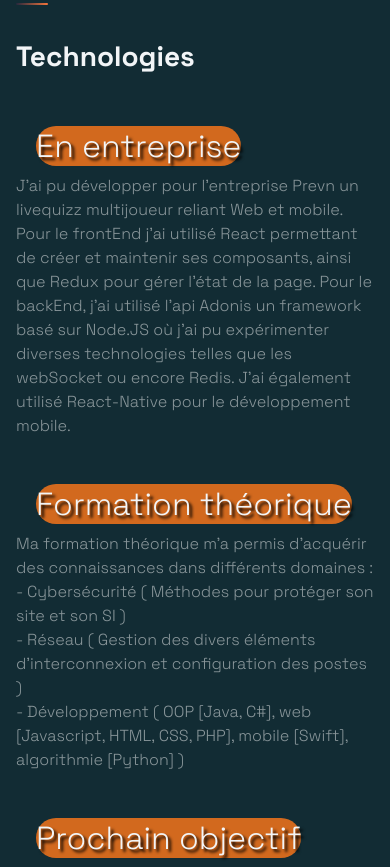
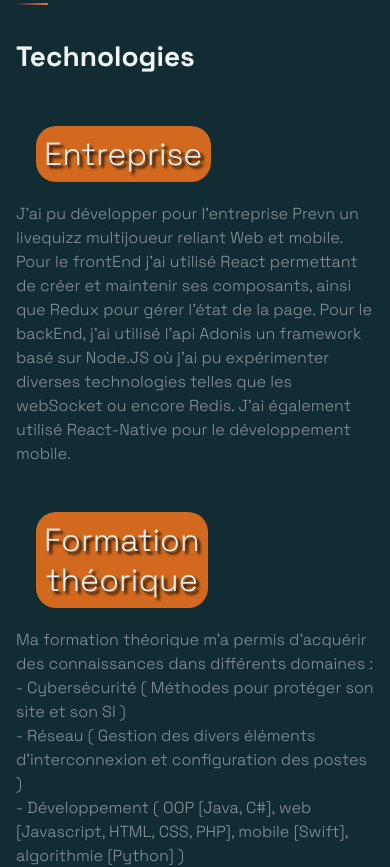
Before and after one commit to divatchyanoo/CV, a Next.js app: page / in a window 390 px wide. Shown: the part 800-1667 px from the top of the page. Built offline with nearby package versions, Linux system fonts and the light colour scheme.

Commit message:
Modification responsive sectio Technologies apprises

```diff
--- a/src/components/Technologies/Technologies.js
+++ b/src/components/Technologies/Technologies.js
@@ -22,7 +22,7 @@ const Technologies = () => (
   <Section id="tech">
     <SectionDivider style={{ marginBottom: "3%" }} />
     <SectionTitle>Technologies</SectionTitle>
-    <SectionTitle3>En entreprise</SectionTitle3>
+    <SectionTitle3>Entreprise</SectionTitle3>
     <SectionText>
       J'ai pu développer pour l'entreprise Prevn un livequizz multijoueur reliant Web et mobile.
       Pour le frontEnd j'ai utilisé React permettant de créer et maintenir ses composants,
--- a/src/styles/GlobalComponents/index.js
+++ b/src/styles/GlobalComponents/index.js
@@ -118,34 +118,39 @@ export const SectionTitle = styled.h2`
 export const SectionTitle3 = styled.h3`
   font-weight: 5;
   font-size: ${(props) => (props.main ? "52px" : "42px")};
-  line-height: ${(props) => (props.main ? "72px" : "56px")};
-  width: max-content;
-  max-width: 100%;
-
-  margin-bottom: 25px;
+  line-height: ${(props) => (props.main ? "52px" : "42px")};
+  width: fit-content;
+  text-align: center;
+  margin-bottom: 40px;
   margin-left: 20px;
   background-color: chocolate;
   border-radius: 20px;
-  padding: 5px 10px;
+  padding: 17px 17px;
   text-shadow: 3px 3px 3px black;
   margin-top: 30px;
 
   @media ${(props) => props.theme.breakpoints.md} {
-    font-size: ${(props) => (props.main ? "56px" : "48px")};
-    line-height: ${(props) => (props.main ? "56px" : "48px")};
-    margin-bottom: 12px;
-    padding: ${(props) => (props.main ? "40px 0 12px" : "0")};
+    font-size: ${(props) => (props.main ? "45px" : "36px")};
+    line-height: ${(props) => (props.main ? "50px" : "40px")};
+    margin-bottom: 30px;
+    padding: 14px 14px;
   }
 
   @media ${(props) => props.theme.breakpoints.sm} {
-    font-size: 32px;
-    line-height: 40px;
     font-size: ${(props) => (props.main ? "28px" : "32px")};
     line-height: ${(props) => (props.main ? "32px" : "40px")};
-    margin-bottom: 8px;
-    padding: ${(props) => (props.main ? "16px 0 8px" : "0")};
-    max-width: 100%;
+    padding: 12px 12px;
+    margin-bottom: 25px;
   }
+
+  @media screen and (max-width: 425px){
+    width: min-content;
+    font-size: ${(props) => (props.main ? "28px" : "32px")};
+    line-height: ${(props) => (props.main ? "32px" : "40px")};
+    padding: 8px 8px;
+    margin-bottom: 20px;
+
+}
 `;
 
 export const SectionTitle4 = styled.h2`
```
